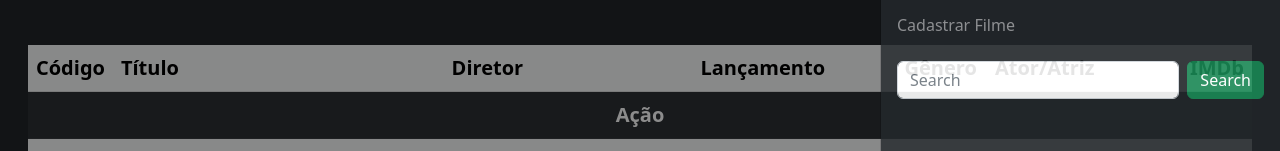
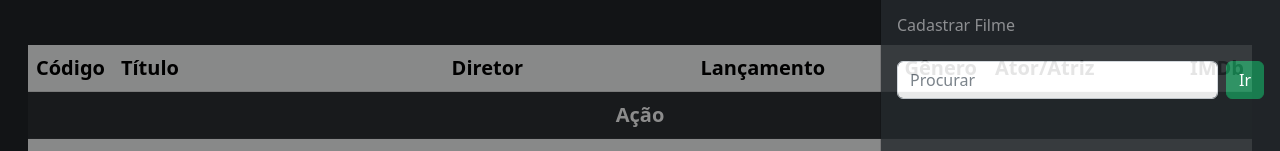
Before and after one commit to Michelsts/Projetos-iniciais, a plain HTML site: page Atividade-locadora-HappyCode/index.html in a window 1280 px wide. Both pictures are taken after a click on the button 1240 px from the left and 28 px from the top of the page. Shown: the part 165-316 px from the top of the page. Drawn offline with nearby package versions, Linux system fonts and the light colour scheme.

Commit message:
Alteração no navbar

```diff
--- a/Atividade-locadora-HappyCode/index.html
+++ b/Atividade-locadora-HappyCode/index.html
@@ -58,8 +58,8 @@
 				  </li>
               </ul>
               <form class="d-flex mt-3" role="search">
-                <input class="form-control me-2" type="search" placeholder="Search" aria-label="Search">
-                <button class="btn btn-success" type="submit">Search</button>
+                <input class="form-control me-2" type="search" placeholder="Procurar" aria-label="Search">
+                <button class="btn btn-success" type="submit">Ir</button>
               </form>
             </div>
           </div>
```
